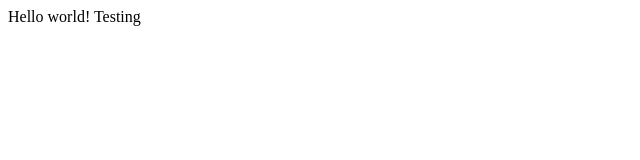
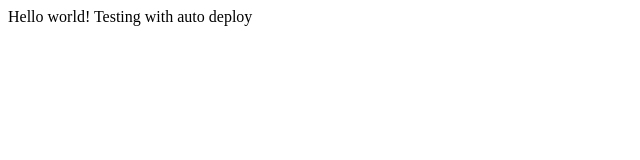
Before and after one commit to manish-kumar-ibe/resume, a plain HTML site: page index.html in a window 1280 px wide. Shown: the whole page, without its empty margins (0-640 px from the left). Drawn offline with Linux system fonts and the light colour scheme.

Commit message:
deployement

```diff
--- a/index.html
+++ b/index.html
@@ -6,7 +6,7 @@
 </head>
 
 <body>
-    Hello world! Testing
+    Hello world! Testing with auto deploy
 </body>
 
 </html>
```
